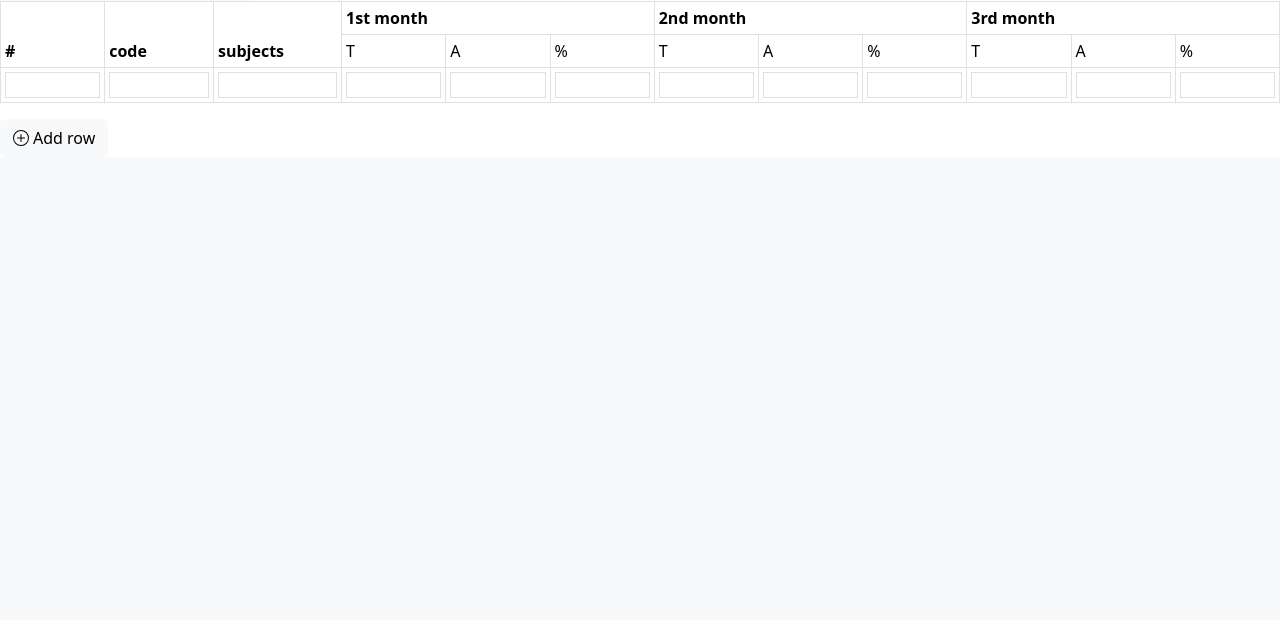
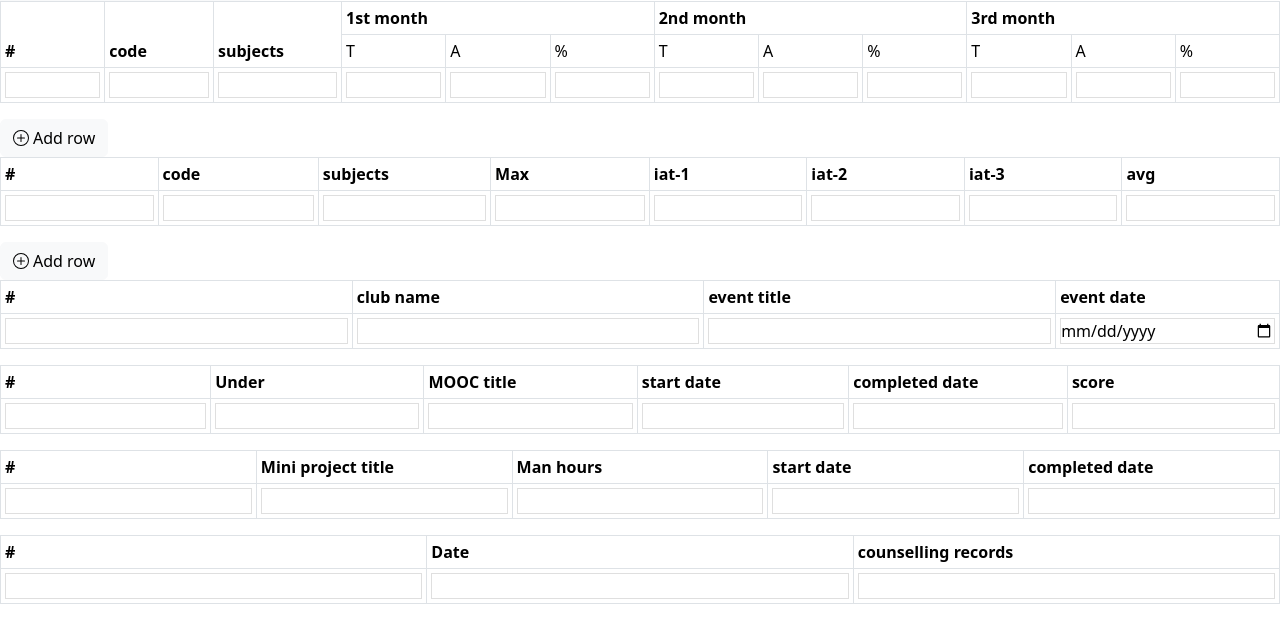
Before and after one commit to varun-exe/STR, a Python web app: template templates/index.html in a window 1280 px wide. Shown: the part 799-1419 px from the top of the page. Before the commit the page ends 945 px from the top, so only its background shows below. Run offline with Jinja, Linux system fonts and the light colour scheme; the template is opened without the code that fills it, so the values that code supplies are empty.

Commit message:
almost done with semester page

```diff
--- a/templates/index.html
+++ b/templates/index.html
@@ -97,6 +97,7 @@
           </div>
     </nav>
 
+    <!-- table for attendance -->
     <div class="table-responsive">
       <table class="table table-bordered table-sm">
         <thead>
@@ -121,21 +122,6 @@
             </tr>
         </thead>
         <tbody id="attendanceTable">
-          <!-- <tr>
-            <td>test</td>
-            <td>test</td>
-            <td>test</td>
-            <td>test</td>
-            <td>test</td>
-            <td>test</td>
-            <td>test</td>
-            <td>test</td>
-            <td>test</td>
-            <td>test</td>
-            <td>test</td>
-            <td>test</td>
-
-          </tr> -->
           <tr>
               <td><input type="text"></td>
               <td><input type="text"></td>
@@ -153,7 +139,8 @@
         </tbody>
     </table>
     </div>
-    <button type="button" class="btn btn-light btn-small d-flex align-items-center" id="addBtn">
+    <!-- add row button for attendance table  -->
+    <button type="button" class="btn btn-light btn-small d-flex align-items-center" id="attendanceAddBtn">
       <svg xmlns="http://www.w3.org/2000/svg" width="16" height="16" fill="currentColor" class="bi bi-plus-circle" viewBox="0 0 16 16">
         <path d="M8 15A7 7 0 1 1 8 1a7 7 0 0 1 0 14m0 1A8 8 0 1 0 8 0a8 8 0 0 0 0 16"/>
         <path d="M8 4a.5.5 0 0 1 .5.5v3h3a.5.5 0 0 1 0 1h-3v3a.5.5 0 0 1-1 0v-3h-3a.5.5 0 0 1 0-1h3v-3A.5.5 0 0 1 8 4"/>
@@ -162,7 +149,143 @@
         Add row
       </span>
     </button>
+    <!-- hidden counter for number of rows -->
+    <input type="number" aria-hidden="true" id="iatTotalRows" class="d-none">
 
+    <!-- table for iat -->
+    <div class="table-responsive">
+      <table class="table table-bordered table-sm">
+        <thead>
+            <tr>
+                <th>#</th>
+                <th>code</th>
+                <th>subjects</th>
+                <th>Max</th>
+                <th>iat-1</th>
+                <th>iat-2</th>
+                <th>iat-3</th>
+                <th>avg</th>
+            </tr>
+        </thead>
+        <tbody id="iatTable">
+          <tr>
+              <td><input type="text"></td>
+              <td><input type="text"></td>
+              <td><input type="text"></td>
+              <td><input type="text"></td>
+              <td><input type="text"></td>
+              <td><input type="text"></td>
+              <td><input type="text"></td>
+              <td><input type="text"></td>
+          </tr>
+        </tbody>
+    </table>
+    </div>
+    <!-- add row button for iat table  -->
+    <button type="button" class="btn btn-light btn-small d-flex align-items-center" id="iatAddBtn">
+      <svg xmlns="http://www.w3.org/2000/svg" width="16" height="16" fill="currentColor" class="bi bi-plus-circle" viewBox="0 0 16 16">
+        <path d="M8 15A7 7 0 1 1 8 1a7 7 0 0 1 0 14m0 1A8 8 0 1 0 8 0a8 8 0 0 0 0 16"/>
+        <path d="M8 4a.5.5 0 0 1 .5.5v3h3a.5.5 0 0 1 0 1h-3v3a.5.5 0 0 1-1 0v-3h-3a.5.5 0 0 1 0-1h3v-3A.5.5 0 0 1 8 4"/>
+      </svg>
+      <span class="ms-1">
+        Add row
+      </span>
+    </button>
+    <!-- hidden counter for number of rows -->
+    <input type="number" aria-hidden="true" id="attendanceTotalRows" class="d-none">
+
+
+    <!-- table for events -->
+    <div class="table-responsive">
+      <table class="table table-bordered table-sm">
+        <thead>
+          <tr>
+            <th>#</th>
+            <th>club name</th>
+            <th>event title</th>
+            <th>event date</th>
+          </tr>
+        </thead>
+        <tbody>
+          <tr>
+            <td><input type="text"></td>
+            <td><input type="text"></td>
+            <td><input type="textbox"></td>
+            <td><input type="date"></td>
+          </tr>
+        </tbody>
+      </table>
+    </div>
+
+
+    <!-- table for MOOC -->
+    <div class="table-responsive">
+      <table class="table table-bordered table-sm">
+        <thead>
+          <tr>
+            <th>#</th>
+            <th>Under</th>
+            <th>MOOC title</th>
+            <th>start date</th>
+            <th>completed date</th>
+            <th>score</th>
+          </tr>
+        </thead>
+        <tbody>
+          <tr>
+            <td><input type="text"></td>
+            <td><input type="text"></td>
+            <td><input type="text"></td>
+            <td><input type="text"></td>
+            <td><input type="text"></td>
+            <td><input type="text"></td>
+          </tr>
+        </tbody>
+      </table>
+    </div>
+
+    <!-- table for mini project -->
+    <div class="table-responsive">
+      <table class="table table-bordered table-sm">
+        <thead>
+          <tr>
+            <th>#</th>
+            <th>Mini project title</th>
+            <th>Man hours</th>
+            <th>start date</th>
+            <th>completed date</th>
+          </tr>
+        </thead>
+        <tbody>
+          <tr>
+            <td><input type="text"></td>
+            <td><input type="text"></td>
+            <td><input type="text"></td>
+            <td><input type="text"></td>
+            <td><input type="text"></td>
+          </tr>
+        </tbody>
+      </table>
+    </div>
+
+    <div class="table-responsive">
+      <table class="table table-bordered table-sm">
+        <thead>
+          <tr>
+            <th>#</th>
+            <th>Date</th>
+            <th>counselling records</th>
+          </tr>
+        </thead>
+        <tbody>
+          <tr>
+            <td><input type="text"></td>
+            <td><input type="text"></td>
+            <td><input type="text"></td>
+          </tr>
+        </tbody>
+      </table>
+    </div>
 
 
 </body>
--- a/templates/script.js
+++ b/templates/script.js
@@ -1,7 +1,33 @@
-let addRowBtn = document.getElementById("addBtn");
-addRowBtn.addEventListener("click", addRow);
+document.getElementById("iatTotalRows").value = document.getElementById("iatTable").rows.length;
+document.getElementById("attendanceTotalRows").value = document.getElementById("attendanceTable").rows.length;
+console.log(document.getElementById("iatTotalRows").value);
 
-function addRow() {
+let attendanceBtn = document.getElementById("attendanceAddBtn");
+attendanceBtn.addEventListener("click", addRowAttendance);
+
+let iatBtn = document.getElementById("iatAddBtn");
+iatBtn.addEventListener("click", addRowIat);
+
+
+function addRowIat() {
+    let tbody = document.getElementById("iatTable");
+    let row = tbody.insertRow(-1);
+
+    for (let i = 0; i < 8; i++)
+    {
+        c = row.insertCell(i);
+        elem = document.createElement("input");
+        elem.type = "text";
+        c.appendChild(elem);
+
+    }
+
+    document.getElementById("iatTotalRows").value = Number(document.getElementById("iatTotalRows").value) + 1;
+    console.log(document.getElementById("iatTotalRows").value);
+
+}
+
+function addRowAttendance() {
     let tbody = document.getElementById("attendanceTable");
     let row = tbody.insertRow(-1);
 
@@ -14,4 +40,7 @@ function addRow() {
 
     }
 
+    document.getElementById("attendanceTotalRows").value = Number(document.getElementById("attendanceTotalRows").value) + 1;
+    console.log(document.getElementById("attendanceTotalRows").value);
+
 }
```
